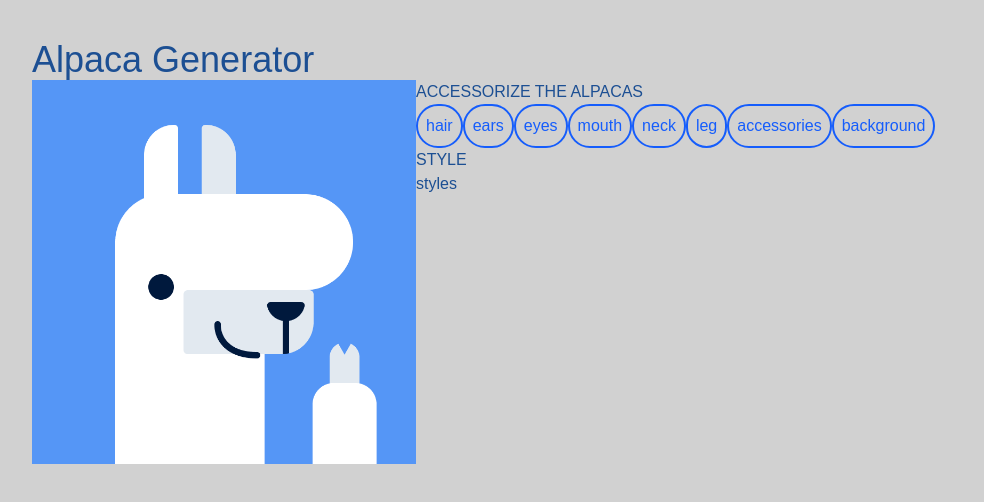
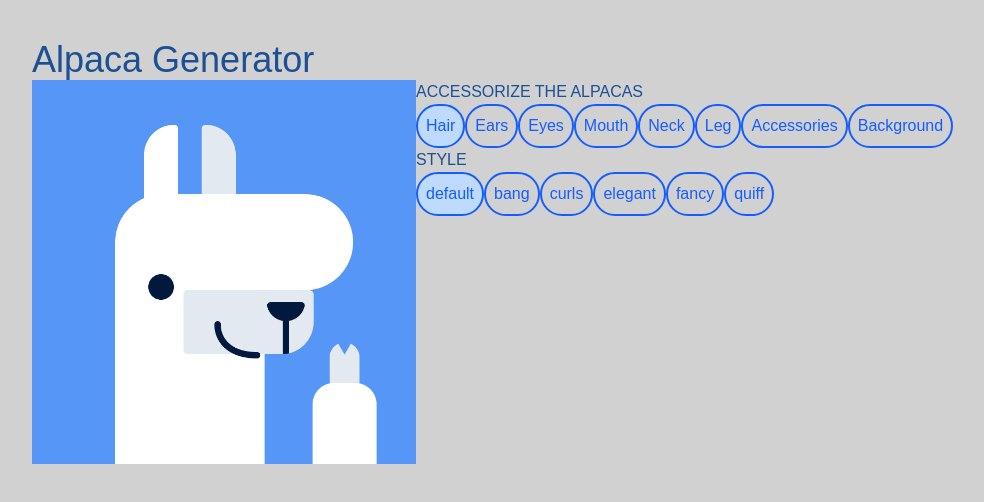
Before and after one commit to 8055-NVW/Image-Generator, a Next.js app: page / in a window 1280 px wide. Shown: the top 502 px of the page, without its empty margins (8-992 px from the left). Built offline with nearby package versions, Linux system fonts and the light colour scheme.

Commit message:
completed logic to dynamically load in Attributes and options in ButtonPanel.tsx

```diff
--- a/src/components/ButtonPanel.tsx
+++ b/src/components/ButtonPanel.tsx
@@ -1,47 +1,49 @@
 "use client"
+import { useEffect, useState } from "react"
 import { ATTRIBUTE_MAP, ATTRIBUTES } from "@/constants/imageAttributes"
 
 interface ButtonProps extends React.ButtonHTMLAttributes<HTMLButtonElement> {
-
+    active: boolean
 }
 
 export default function ButtonPanel(props: ButtonProps) {
     const { ...restProps } = props
+    const [selectedAttribute, setSelectedAttribute] = useState<string>(ATTRIBUTES[0]);
+    const [selectedStyle, setSelectedStyle] = useState<string>(ATTRIBUTE_MAP[ATTRIBUTES[0]].values[0])
 
-    const arr1 = ATTRIBUTES
-
-    const arr2 = ATTRIBUTE_MAP.map(obj => obj.values)
-
-    const test = arr1.map((item, index) => {
-        console.log(`${index}. ${item} `)
-    })
-
-    console.log('arr2--->', arr2)
-    console.log(test)
+    useEffect(() => {
+        setSelectedStyle(ATTRIBUTE_MAP[selectedAttribute]?.values[0] || "");
+    }, [selectedAttribute])
 
     return (
         <div>
             <div>
                 <h2>ACCESSORIZE THE ALPACAS</h2>
-                {ATTRIBUTES.map((attribute, index) =>
-
-                     (
+                {ATTRIBUTES.map((attribute, index) => (
                     <button
-                                onClick={restProps.onClick}
-                                className="p-2 text-blue-600 border-2 border-blue-600 hover:border-3 rounded-full cursor-pointer"
-                                value={index}
+                        onClick={() => setSelectedAttribute(attribute)}
+                        className={`p-2 text-blue-600 border-2 border-blue-600 hover:border-3 rounded-full cursor-pointer
+                                ${selectedAttribute === attribute ? "bg-blue-200" : ""}`}
                         key={index}
-                                title={attribute}
-                            >
-                                {attribute}
+                        title={attribute}>
+                        {ATTRIBUTE_MAP[attribute]?.text}
                     </button>
-                    )
-                )}
+                ))}
             </div>
+            {selectedAttribute && (
                 <div>
                     <h2>STYLE</h2>
-                <button>styles</button>
+                    {ATTRIBUTE_MAP[selectedAttribute]?.values.map((value, idx) => (
+                        <button
+                            key={idx}
+                            onClick={() => setSelectedStyle(value)}
+                            className={`p-2 text-blue-600 border-2 border-blue-600 hover:border-3 rounded-full cursor-pointer
+                            ${selectedStyle === value ? "bg-blue-200" : ""}`}>
+                            {value}
+                        </button>
+                    ))}
                 </div>
+            )}
         </div>
     )
 }
--- a/src/constants/imageAttributes.ts
+++ b/src/constants/imageAttributes.ts
@@ -1,6 +1,8 @@
+import theme from "./theme"
 //create maps for each accessory
+
 const ACCESSORIES_MAP = {
-    default: "",
+    default: "none",
     flower: "flower",
     earings: "earings",
     glasses: "glasses",
@@ -34,7 +36,7 @@ const MOUTH_MAP = {
 }
 
 const LEG_MAP = {
-    default: "",
+    default: "default",
     bubbleTea: "bubblke-tea",
     cookie: "cookie",
     gameconsole: "game-console",
@@ -69,43 +71,48 @@ const ATTRIBUTE_KEY_MAP = {
 }
 
 // we need to export the atrtribute in an an objectg that can be iterated through
-export const ATTRIBUTE_MAP = [
-    {
+export const ATTRIBUTE_MAP = {
+    [ATTRIBUTE_KEY_MAP.background]: {
+        key: "background",
+        text: "Background",
+        values: Object.values(theme.colors)
+      },
+    [ATTRIBUTE_KEY_MAP.hair]: {
         key: "hair",
         text: "Hair",
-        values: Object.values(HAIR_MAP)
-    },
-    // [ATTRIBUTE_KEY_MAP.accessories]: {
-    //     key: "accessories",
-    //     text: "Accessories",
-    //     values: Object.values(ACCESSORIES_MAP),
-    //   },
-    //   [ATTRIBUTE_KEY_MAP.leg]: {
-    //     key: "leg",
-    //     text: "Leg",
-    //     values: Object.values(LEG_MAP),
-    //   },
-    //   [ATTRIBUTE_KEY_MAP.eyes]: {
-    //     key: "eyes",
-    //     text: "Eyes",
-    //     values: Object.values(EYES_MAP),
-    //   },
-    //   [ATTRIBUTE_KEY_MAP.mouth]: {
-    //     key: "mouth",
-    //     text: "Mouth",
-    //     values: Object.values(MOUTH_MAP),
-    //   },
-    //   [ATTRIBUTE_KEY_MAP.ears]: {
-    //     key: "ears",
-    //     text: "Ears",
-    //     values: Object.values(EARS_MAP),
-    //   },
-    //   [ATTRIBUTE_KEY_MAP.neck]: {
-    //     key: "neck",
-    //     text: "Neck",
-    //     values: Object.values(NECK_MAP),
-    //   },
-    ]
+        values: Object.values(HAIR_MAP),
+      },
+    [ATTRIBUTE_KEY_MAP.accessories]: {
+        key: "accessories",
+        text: "Accessories",
+        values: Object.values(ACCESSORIES_MAP),
+      },
+      [ATTRIBUTE_KEY_MAP.leg]: {
+        key: "leg",
+        text: "Leg",
+        values: Object.values(LEG_MAP),
+      },
+      [ATTRIBUTE_KEY_MAP.eyes]: {
+        key: "eyes",
+        text: "Eyes",
+        values: Object.values(EYES_MAP),
+      },
+      [ATTRIBUTE_KEY_MAP.mouth]: {
+        key: "mouth",
+        text: "Mouth",
+        values: Object.values(MOUTH_MAP),
+      },
+      [ATTRIBUTE_KEY_MAP.ears]: {
+        key: "ears",
+        text: "Ears",
+        values: Object.values(EARS_MAP),
+      },
+      [ATTRIBUTE_KEY_MAP.neck]: {
+        key: "neck",
+        text: "Neck",
+        values: Object.values(NECK_MAP),
+      },
+}
 
 export const ATTRIBUTES = [
     ATTRIBUTE_KEY_MAP.hair,
```
Lines whose indentation alone changed are shown as unchanged.
